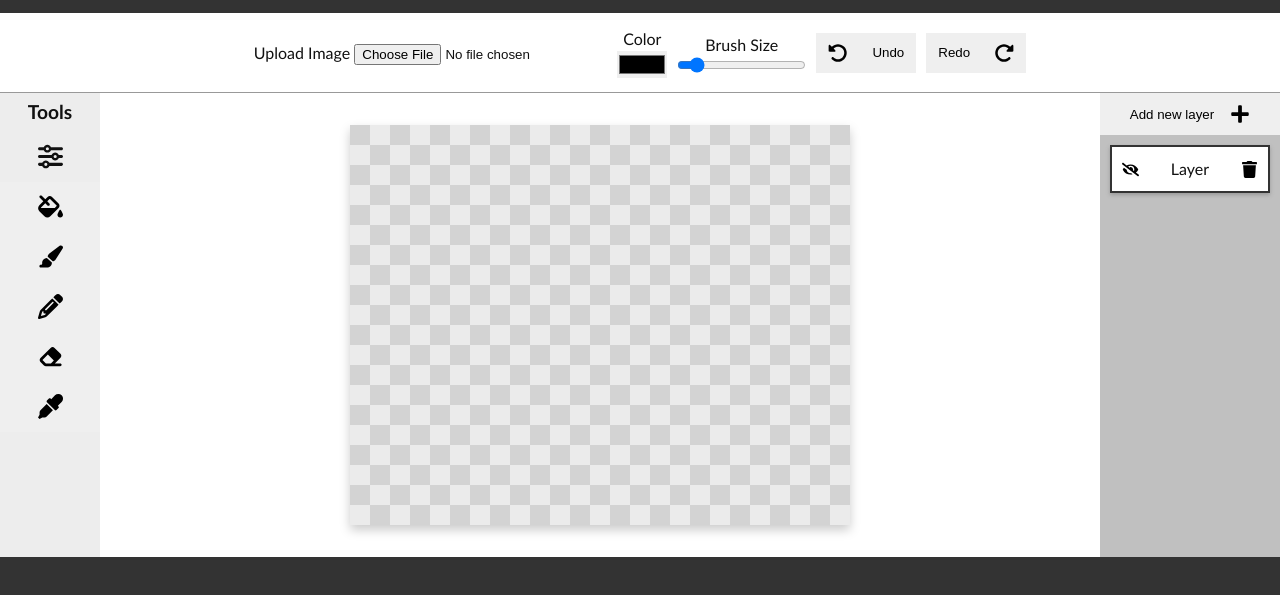
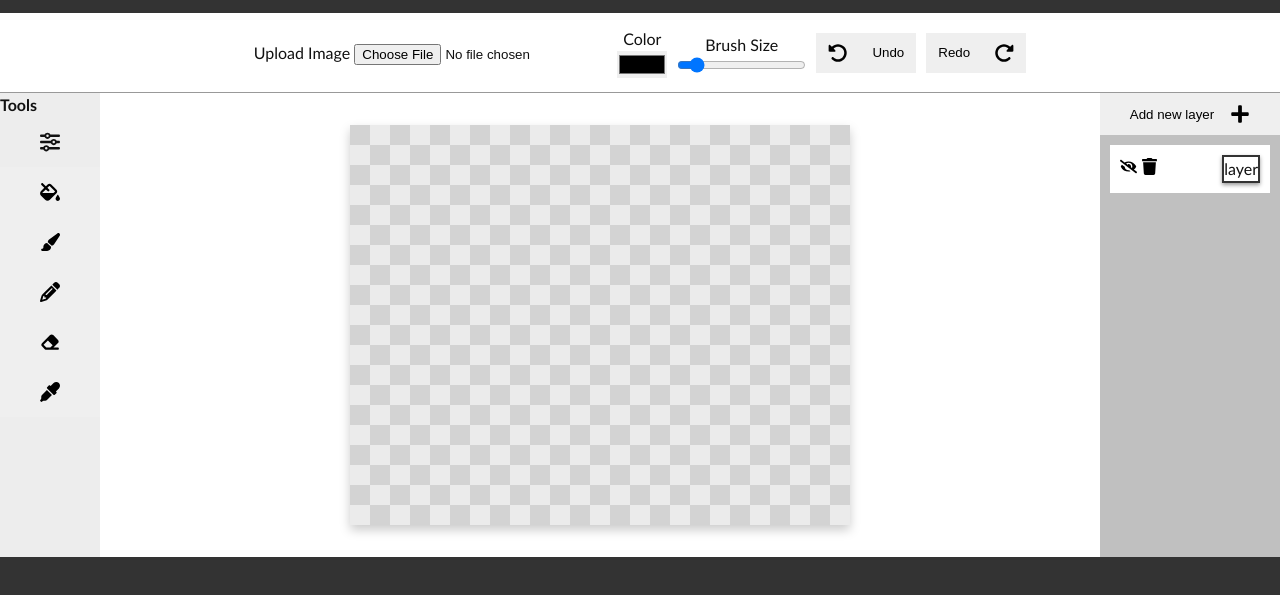
Before and after one commit to adamdgit/image-editor, a plain HTML site: page index.html in a window 1280 px wide. Shown: the part 67-662 px from the top of the page. Drawn offline with Linux system fonts and the light colour scheme.

Commit message:
Added layer buttons

```diff
--- a/index.html
+++ b/index.html
@@ -42,10 +42,10 @@
 
     <div class="divider2">
       <div class="toolbar-left">
-        <h3>Tools</h3>
+        <h4>Tools</h4>
         <div class="filter-dropdown">
           <span class="tooltip">Filters</span>
-          <svg xmlns="http://www.w3.org/2000/svg" fill="currentColor" height="25" width="25" viewBox="0 0 512 512"><!--!Font Awesome Free 6.5.2 by @fontawesome - https://fontawesome.com License - https://fontawesome.com/license/free Copyright 2024 Fonticons, Inc.--><path d="M0 416c0 17.7 14.3 32 32 32l54.7 0c12.3 28.3 40.5 48 73.3 48s61-19.7 73.3-48L480 448c17.7 0 32-14.3 32-32s-14.3-32-32-32l-246.7 0c-12.3-28.3-40.5-48-73.3-48s-61 19.7-73.3 48L32 384c-17.7 0-32 14.3-32 32zm128 0a32 32 0 1 1 64 0 32 32 0 1 1 -64 0zM320 256a32 32 0 1 1 64 0 32 32 0 1 1 -64 0zm32-80c-32.8 0-61 19.7-73.3 48L32 224c-17.7 0-32 14.3-32 32s14.3 32 32 32l246.7 0c12.3 28.3 40.5 48 73.3 48s61-19.7 73.3-48l54.7 0c17.7 0 32-14.3 32-32s-14.3-32-32-32l-54.7 0c-12.3-28.3-40.5-48-73.3-48zM192 128a32 32 0 1 1 0-64 32 32 0 1 1 0 64zm73.3-64C253 35.7 224.8 16 192 16s-61 19.7-73.3 48L32 64C14.3 64 0 78.3 0 96s14.3 32 32 32l86.7 0c12.3 28.3 40.5 48 73.3 48s61-19.7 73.3-48L480 128c17.7 0 32-14.3 32-32s-14.3-32-32-32L265.3 64z"/></svg>
+          <svg xmlns="http://www.w3.org/2000/svg" fill="currentColor" height="20" width="20" viewBox="0 0 512 512"><!--!Font Awesome Free 6.5.2 by @fontawesome - https://fontawesome.com License - https://fontawesome.com/license/free Copyright 2024 Fonticons, Inc.--><path d="M0 416c0 17.7 14.3 32 32 32l54.7 0c12.3 28.3 40.5 48 73.3 48s61-19.7 73.3-48L480 448c17.7 0 32-14.3 32-32s-14.3-32-32-32l-246.7 0c-12.3-28.3-40.5-48-73.3-48s-61 19.7-73.3 48L32 384c-17.7 0-32 14.3-32 32zm128 0a32 32 0 1 1 64 0 32 32 0 1 1 -64 0zM320 256a32 32 0 1 1 64 0 32 32 0 1 1 -64 0zm32-80c-32.8 0-61 19.7-73.3 48L32 224c-17.7 0-32 14.3-32 32s14.3 32 32 32l246.7 0c12.3 28.3 40.5 48 73.3 48s61-19.7 73.3-48l54.7 0c17.7 0 32-14.3 32-32s-14.3-32-32-32l-54.7 0c-12.3-28.3-40.5-48-73.3-48zM192 128a32 32 0 1 1 0-64 32 32 0 1 1 0 64zm73.3-64C253 35.7 224.8 16 192 16s-61 19.7-73.3 48L32 64C14.3 64 0 78.3 0 96s14.3 32 32 32l86.7 0c12.3 28.3 40.5 48 73.3 48s61-19.7 73.3-48L480 128c17.7 0 32-14.3 32-32s-14.3-32-32-32L265.3 64z"/></svg>
 
           <div class="filter-dropdown-option">
             <button class="gs-button">gray-scale</button>
@@ -58,27 +58,27 @@
         <button class="bucket-button toolbar-btn" data-toolname="bucket">
           <div class="arrow-left"></div>
           <span class="tooltip">Paint Bucket</span>
-          <svg xmlns="http://www.w3.org/2000/svg" fill="currentColor" height="25" width="25" viewBox="0 0 576 512"><!--!Font Awesome Free 6.5.2 by @fontawesome - https://fontawesome.com License - https://fontawesome.com/license/free Copyright 2024 Fonticons, Inc.--><path d="M41.4 9.4C53.9-3.1 74.1-3.1 86.6 9.4L168 90.7l53.1-53.1c28.1-28.1 73.7-28.1 101.8 0L474.3 189.1c28.1 28.1 28.1 73.7 0 101.8L283.9 481.4c-37.5 37.5-98.3 37.5-135.8 0L30.6 363.9c-37.5-37.5-37.5-98.3 0-135.8L122.7 136 41.4 54.6c-12.5-12.5-12.5-32.8 0-45.3zm176 221.3L168 181.3 75.9 273.4c-4.2 4.2-7 9.3-8.4 14.6H386.7l42.3-42.3c3.1-3.1 3.1-8.2 0-11.3L277.7 82.9c-3.1-3.1-8.2-3.1-11.3 0L213.3 136l49.4 49.4c12.5 12.5 12.5 32.8 0 45.3s-32.8 12.5-45.3 0zM512 512c-35.3 0-64-28.7-64-64c0-25.2 32.6-79.6 51.2-108.7c6-9.4 19.5-9.4 25.5 0C543.4 368.4 576 422.8 576 448c0 35.3-28.7 64-64 64z"/></svg>
+          <svg xmlns="http://www.w3.org/2000/svg" fill="currentColor" height="20" width="20" viewBox="0 0 576 512"><!--!Font Awesome Free 6.5.2 by @fontawesome - https://fontawesome.com License - https://fontawesome.com/license/free Copyright 2024 Fonticons, Inc.--><path d="M41.4 9.4C53.9-3.1 74.1-3.1 86.6 9.4L168 90.7l53.1-53.1c28.1-28.1 73.7-28.1 101.8 0L474.3 189.1c28.1 28.1 28.1 73.7 0 101.8L283.9 481.4c-37.5 37.5-98.3 37.5-135.8 0L30.6 363.9c-37.5-37.5-37.5-98.3 0-135.8L122.7 136 41.4 54.6c-12.5-12.5-12.5-32.8 0-45.3zm176 221.3L168 181.3 75.9 273.4c-4.2 4.2-7 9.3-8.4 14.6H386.7l42.3-42.3c3.1-3.1 3.1-8.2 0-11.3L277.7 82.9c-3.1-3.1-8.2-3.1-11.3 0L213.3 136l49.4 49.4c12.5 12.5 12.5 32.8 0 45.3s-32.8 12.5-45.3 0zM512 512c-35.3 0-64-28.7-64-64c0-25.2 32.6-79.6 51.2-108.7c6-9.4 19.5-9.4 25.5 0C543.4 368.4 576 422.8 576 448c0 35.3-28.7 64-64 64z"/></svg>
         </button>
         <button class="brush-button toolbar-btn" data-toolname="brush">
           <div class="arrow-left"></div>
           <span class="tooltip">Brush</span>
-          <svg xmlns="http://www.w3.org/2000/svg" fill="currentColor" height="25" width="25" viewBox="0 0 576 512"><!--!Font Awesome Free 6.5.2 by @fontawesome - https://fontawesome.com License - https://fontawesome.com/license/free Copyright 2024 Fonticons, Inc.--><path d="M339.3 367.1c27.3-3.9 51.9-19.4 67.2-42.9L568.2 74.1c12.6-19.5 9.4-45.3-7.6-61.2S517.7-4.4 499.1 9.6L262.4 187.2c-24 18-38.2 46.1-38.4 76.1L339.3 367.1zm-19.6 25.4l-116-104.4C143.9 290.3 96 339.6 96 400c0 3.9 .2 7.8 .6 11.6C98.4 429.1 86.4 448 68.8 448H64c-17.7 0-32 14.3-32 32s14.3 32 32 32H208c61.9 0 112-50.1 112-112c0-2.5-.1-5-.2-7.5z"/></svg>
+          <svg xmlns="http://www.w3.org/2000/svg" fill="currentColor" height="20" width="20" viewBox="0 0 576 512"><!--!Font Awesome Free 6.5.2 by @fontawesome - https://fontawesome.com License - https://fontawesome.com/license/free Copyright 2024 Fonticons, Inc.--><path d="M339.3 367.1c27.3-3.9 51.9-19.4 67.2-42.9L568.2 74.1c12.6-19.5 9.4-45.3-7.6-61.2S517.7-4.4 499.1 9.6L262.4 187.2c-24 18-38.2 46.1-38.4 76.1L339.3 367.1zm-19.6 25.4l-116-104.4C143.9 290.3 96 339.6 96 400c0 3.9 .2 7.8 .6 11.6C98.4 429.1 86.4 448 68.8 448H64c-17.7 0-32 14.3-32 32s14.3 32 32 32H208c61.9 0 112-50.1 112-112c0-2.5-.1-5-.2-7.5z"/></svg>
         </button>
         <button class="pencil-button toolbar-btn" data-toolname="pencil">
           <div class="arrow-left"></div>
           <span class="tooltip">Pencil</span>
-          <svg xmlns="http://www.w3.org/2000/svg" fill="currentColor" height="25" width="25" viewBox="0 0 512 512"><!--!Font Awesome Free 6.5.2 by @fontawesome - https://fontawesome.com License - https://fontawesome.com/license/free Copyright 2024 Fonticons, Inc.--><path d="M410.3 231l11.3-11.3-33.9-33.9-62.1-62.1L291.7 89.8l-11.3 11.3-22.6 22.6L58.6 322.9c-10.4 10.4-18 23.3-22.2 37.4L1 480.7c-2.5 8.4-.2 17.5 6.1 23.7s15.3 8.5 23.7 6.1l120.3-35.4c14.1-4.2 27-11.8 37.4-22.2L387.7 253.7 410.3 231zM160 399.4l-9.1 22.7c-4 3.1-8.5 5.4-13.3 6.9L59.4 452l23-78.1c1.4-4.9 3.8-9.4 6.9-13.3l22.7-9.1v32c0 8.8 7.2 16 16 16h32zM362.7 18.7L348.3 33.2 325.7 55.8 314.3 67.1l33.9 33.9 62.1 62.1 33.9 33.9 11.3-11.3 22.6-22.6 14.5-14.5c25-25 25-65.5 0-90.5L453.3 18.7c-25-25-65.5-25-90.5 0zm-47.4 168l-144 144c-6.2 6.2-16.4 6.2-22.6 0s-6.2-16.4 0-22.6l144-144c6.2-6.2 16.4-6.2 22.6 0s6.2 16.4 0 22.6z"/></svg>
+          <svg xmlns="http://www.w3.org/2000/svg" fill="currentColor" height="20" width="20" viewBox="0 0 512 512"><!--!Font Awesome Free 6.5.2 by @fontawesome - https://fontawesome.com License - https://fontawesome.com/license/free Copyright 2024 Fonticons, Inc.--><path d="M410.3 231l11.3-11.3-33.9-33.9-62.1-62.1L291.7 89.8l-11.3 11.3-22.6 22.6L58.6 322.9c-10.4 10.4-18 23.3-22.2 37.4L1 480.7c-2.5 8.4-.2 17.5 6.1 23.7s15.3 8.5 23.7 6.1l120.3-35.4c14.1-4.2 27-11.8 37.4-22.2L387.7 253.7 410.3 231zM160 399.4l-9.1 22.7c-4 3.1-8.5 5.4-13.3 6.9L59.4 452l23-78.1c1.4-4.9 3.8-9.4 6.9-13.3l22.7-9.1v32c0 8.8 7.2 16 16 16h32zM362.7 18.7L348.3 33.2 325.7 55.8 314.3 67.1l33.9 33.9 62.1 62.1 33.9 33.9 11.3-11.3 22.6-22.6 14.5-14.5c25-25 25-65.5 0-90.5L453.3 18.7c-25-25-65.5-25-90.5 0zm-47.4 168l-144 144c-6.2 6.2-16.4 6.2-22.6 0s-6.2-16.4 0-22.6l144-144c6.2-6.2 16.4-6.2 22.6 0s6.2 16.4 0 22.6z"/></svg>
         </button>
         <button class="eraser-button toolbar-btn" data-toolname="eraser">
           <div class="arrow-left"></div>
           <span class="tooltip">Eraser</span>
-          <svg xmlns="http://www.w3.org/2000/svg" fill="currentColor" height="25" width="25" viewBox="0 0 576 512"><!--!Font Awesome Free 6.5.2 by @fontawesome - https://fontawesome.com License - https://fontawesome.com/license/free Copyright 2024 Fonticons, Inc.--><path d="M290.7 57.4L57.4 290.7c-25 25-25 65.5 0 90.5l80 80c12 12 28.3 18.7 45.3 18.7H288h9.4H512c17.7 0 32-14.3 32-32s-14.3-32-32-32H387.9L518.6 285.3c25-25 25-65.5 0-90.5L381.3 57.4c-25-25-65.5-25-90.5 0zM297.4 416H288l-105.4 0-80-80L227.3 211.3 364.7 348.7 297.4 416z"/></svg>
+          <svg xmlns="http://www.w3.org/2000/svg" fill="currentColor" height="20" width="20" viewBox="0 0 576 512"><!--!Font Awesome Free 6.5.2 by @fontawesome - https://fontawesome.com License - https://fontawesome.com/license/free Copyright 2024 Fonticons, Inc.--><path d="M290.7 57.4L57.4 290.7c-25 25-25 65.5 0 90.5l80 80c12 12 28.3 18.7 45.3 18.7H288h9.4H512c17.7 0 32-14.3 32-32s-14.3-32-32-32H387.9L518.6 285.3c25-25 25-65.5 0-90.5L381.3 57.4c-25-25-65.5-25-90.5 0zM297.4 416H288l-105.4 0-80-80L227.3 211.3 364.7 348.7 297.4 416z"/></svg>
         </button>
         <button class="color-button toolbar-btn" data-toolname="colorpicker">
           <div class="arrow-left"></div>
           <span class="tooltip">Colour Picker</span>
-          <svg xmlns="http://www.w3.org/2000/svg" fill="currentColor" height="25" width="25" viewBox="0 0 512 512"><!--!Font Awesome Free 6.5.2 by @fontawesome - https://fontawesome.com License - https://fontawesome.com/license/free Copyright 2024 Fonticons, Inc.--><path d="M50.8 333.3c-12 12-18.8 28.3-18.8 45.3V424L0 480l32 32 56-32h45.5c17 0 33.3-6.7 45.3-18.7l126.6-126.6-128-128L50.8 333.3zM483.9 28.1c-37.5-37.5-98.3-37.5-135.8 0l-77.1 77.1-13.1-13.1c-9.4-9.4-24.7-9.3-33.9 0l-41 41c-9.4 9.4-9.4 24.6 0 33.9l161.9 161.9c9.4 9.4 24.7 9.3 33.9 0L419.9 288c9.4-9.4 9.4-24.6 0-33.9l-13.1-13.1 77.1-77.1c37.5-37.5 37.5-98.3 0-135.8z"/></svg>
+          <svg xmlns="http://www.w3.org/2000/svg" fill="currentColor" height="20" width="20" viewBox="0 0 512 512"><!--!Font Awesome Free 6.5.2 by @fontawesome - https://fontawesome.com License - https://fontawesome.com/license/free Copyright 2024 Fonticons, Inc.--><path d="M50.8 333.3c-12 12-18.8 28.3-18.8 45.3V424L0 480l32 32 56-32h45.5c17 0 33.3-6.7 45.3-18.7l126.6-126.6-128-128L50.8 333.3zM483.9 28.1c-37.5-37.5-98.3-37.5-135.8 0l-77.1 77.1-13.1-13.1c-9.4-9.4-24.7-9.3-33.9 0l-41 41c-9.4 9.4-9.4 24.6 0 33.9l161.9 161.9c9.4 9.4 24.7 9.3 33.9 0L419.9 288c9.4-9.4 9.4-24.6 0-33.9l-13.1-13.1 77.1-77.1c37.5-37.5 37.5-98.3 0-135.8z"/></svg>
         </button>
       </div>
 
@@ -93,17 +93,24 @@
           Add new layer
           <svg xmlns="http://www.w3.org/2000/svg" fill="currentColor" height="20" width="20" viewBox="0 0 448 512"><!--!Font Awesome Free 6.5.2 by @fontawesome - https://fontawesome.com License - https://fontawesome.com/license/free Copyright 2024 Fonticons, Inc.--><path d="M416 208H272V64c0-17.7-14.3-32-32-32h-32c-17.7 0-32 14.3-32 32v144H32c-17.7 0-32 14.3-32 32v32c0 17.7 14.3 32 32 32h144v144c0 17.7 14.3 32 32 32h32c17.7 0 32-14.3 32-32V304h144c17.7 0 32-14.3 32-32v-32c0-17.7-14.3-32-32-32z"/></svg>
         </button>
+
         <div class="layers-wrap">
-          <div data-layer-id="1718023892440" class="layer current-layer">
+          <div data-layer-id="1718023892440" class="layer active-layer">
+            <div class="layer-btns-wrap">
               <button class="hide-layer-btn">
                 <svg xmlns="http://www.w3.org/2000/svg" fill="currentColor" height="17" width="17" viewBox="0 0 640 512"><!--!Font Awesome Free 6.5.2 by @fontawesome - https://fontawesome.com License - https://fontawesome.com/license/free Copyright 2024 Fonticons, Inc.--><path d="M320 400c-75.9 0-137.3-58.7-142.9-133.1L72.2 185.8c-13.8 17.3-26.5 35.6-36.7 55.6a32.4 32.4 0 0 0 0 29.2C89.7 376.4 197.1 448 320 448c26.9 0 52.9-4 77.9-10.5L346 397.4a144.1 144.1 0 0 1 -26 2.6zm313.8 58.1l-110.6-85.4a331.3 331.3 0 0 0 81.3-102.1 32.4 32.4 0 0 0 0-29.2C550.3 135.6 442.9 64 320 64a308.2 308.2 0 0 0 -147.3 37.7L45.5 3.4A16 16 0 0 0 23 6.2L3.4 31.5A16 16 0 0 0 6.2 53.9l588.4 454.7a16 16 0 0 0 22.5-2.8l19.6-25.3a16 16 0 0 0 -2.8-22.5zm-183.7-142l-39.3-30.4A94.8 94.8 0 0 0 416 256a94.8 94.8 0 0 0 -121.3-92.2A47.7 47.7 0 0 1 304 192a46.6 46.6 0 0 1 -1.5 10l-73.6-56.9A142.3 142.3 0 0 1 320 112a143.9 143.9 0 0 1 144 144c0 21.6-5.3 41.8-13.9 60.1z"></path></svg>
               </button>
-              <span class="layer-text">Layer</span>
               <button class="delete-layer-btn">
                 <svg xmlns="http://www.w3.org/2000/svg" fill="currentColor" height="17" width="17" viewBox="0 0 448 512"><!--!Font Awesome Free 6.5.2 by @fontawesome - https://fontawesome.com License - https://fontawesome.com/license/free Copyright 2024 Fonticons, Inc.--><path d="M432 32H312l-9.4-18.7A24 24 0 0 0 281.1 0H166.8a23.7 23.7 0 0 0 -21.4 13.3L136 32H16A16 16 0 0 0 0 48v32a16 16 0 0 0 16 16h416a16 16 0 0 0 16-16V48a16 16 0 0 0 -16-16zM53.2 467a48 48 0 0 0 47.9 45h245.8a48 48 0 0 0 47.9-45L416 128H32z"></path></svg>
               </button>
             </div>
+            <span class="layer-info current-layer">
+              layer
+              <div class="layer-preview"></div>
+            </span>
           </div>
+        </div>
+
       </div>
     </div>
   </main>
```
Lines whose indentation alone changed are shown as unchanged.
